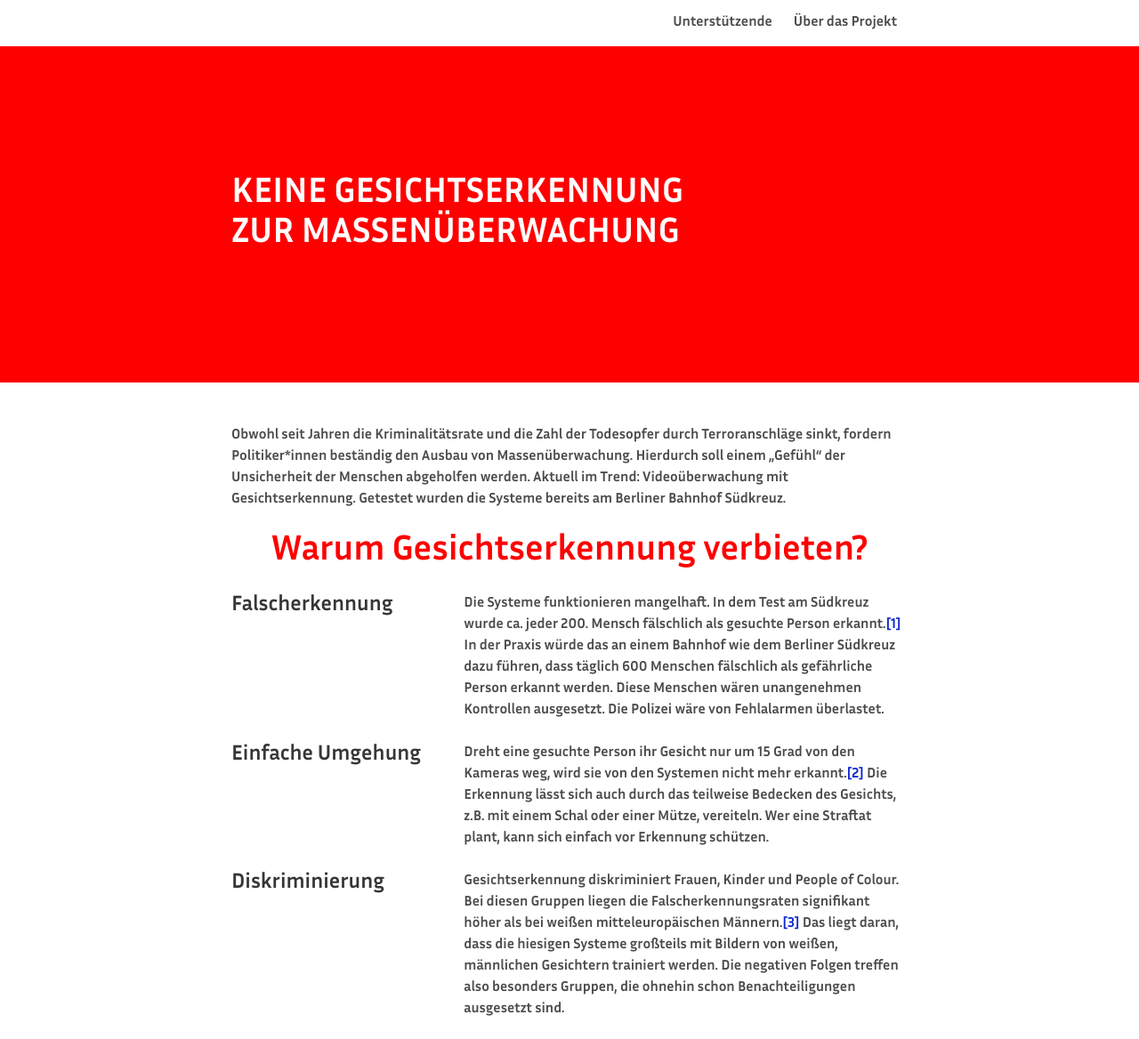
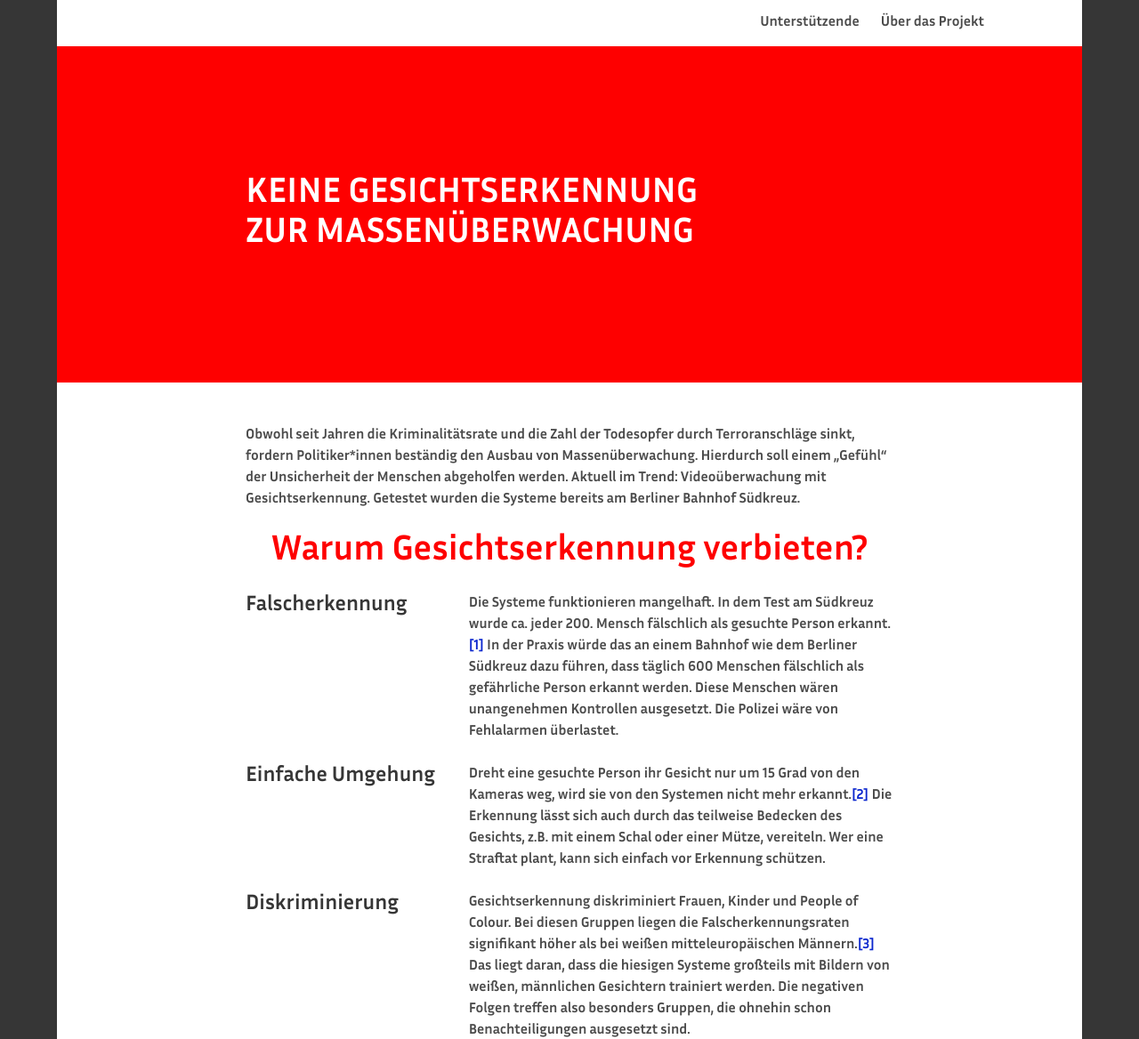
Before and after one commit to hnj2/gesichtserkennung-stoppen, a website: page html/aufruf.html in a window 1280 px wide. Shown: the top 1168 px of the page at 89% size. Drawn offline with Linux system fonts and the light colour scheme.

Commit message:
added templates

```diff
--- a/html/aufruf.html
+++ b/html/aufruf.html
@@ -9,10 +9,11 @@
   <link rel="stylesheet" href="css/styles.css">
 </head>
 
-<body>
-  <div class="container">
+<body class="has-background-dark">
+  <div class="container has-background-white">
     <div class="columns">
-      <div class="column is-8-desktop is-offset-2-desktop">
+      <div class="column is-10-desktop is-offset-1-desktop">
+
         <nav class="navbar" role="navigation" aria-label="main navigation">
           <div class="navbar-brand">
 
@@ -33,14 +34,17 @@
                   Über das Projekt
                 </a>
               </div>
+
           </div>
         </nav>
+
       </div>
     </div>
   </div>
-  <section class="hero is-medium is-primary">
-    <div class="hero-body">
-      <div class="container">
+
+  <div class="container has-background-white">
+    <section class="hero is-medium is-primary">
+      <div class="hero-body">
         <div class="columns">
           <div class="column is-8-desktop is-offset-2-desktop">
             <h1 class="title is-2 is-spaced is-uppercase">
@@ -49,11 +53,9 @@
           </div>
         </div>
       </div>
-    </div>
-  </section>
+    </section>
 
-  <section class="section">
-    <div class="container">
+    <section class="section">
       <div class="columns">
         <div class="column is-8-desktop is-offset-2-desktop">
           <div class="columns">
```
Also changed, not shown: html/index.html (+2 -3 lines), 6 other files.
